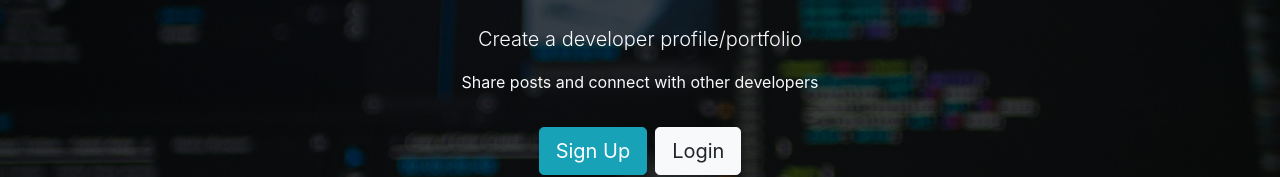
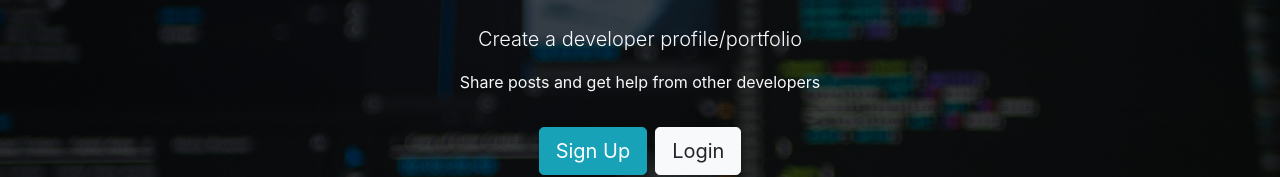
Before and after one commit to KelvinMitaki/MERN_STACK_FULL_PROJECT, a React (Create React App) app in the folder client/: page / in a window 1280 px wide. Shown: the part 222-399 px from the top of the page. Built offline with nearby package versions, Linux system fonts and the light colour scheme.

Commit message:
new changes added

```diff
--- a/client/src/components/layout/Landing.js
+++ b/client/src/components/layout/Landing.js
@@ -18,7 +18,7 @@ export class Landing extends Component {
               <div className="col-md-12 text-center">
                 <h1 className="display-3 mb-4">Geek Hub</h1>
                 <p className="lead"> Create a developer profile/portfolio</p>
-                <p>Share posts and connect with other developers</p>
+                <p>Share posts and get help from other developers</p>
                 <hr />
                 <Link to="/register" className="btn btn-lg btn-info mr-2">
                   Sign Up
--- a/client/src/store.js
+++ b/client/src/store.js
@@ -3,13 +3,12 @@ import thunk from "redux-thunk";
 import rootReducer from "./reducers";
 
 const initialState = {};
-const middleware = [thunk];
 
 const store = createStore(
   rootReducer,
   initialState,
   compose(
-    applyMiddleware(...middleware),
+    applyMiddleware(thunk),
     window.__REDUX_DEVTOOLS_EXTENSION__ && window.__REDUX_DEVTOOLS_EXTENSION__()
   )
 );
--- a/package.json
+++ b/package.json
@@ -24,6 +24,8 @@
     "mongoose": "^5.8.0",
     "passport": "^0.4.1",
     "passport-jwt": "^4.0.0",
+    "redux-devtools-extension": "^2.13.8",
+    "redux-logger": "^3.0.6",
     "validator": "^12.1.0"
   },
   "devDependencies": {
```
